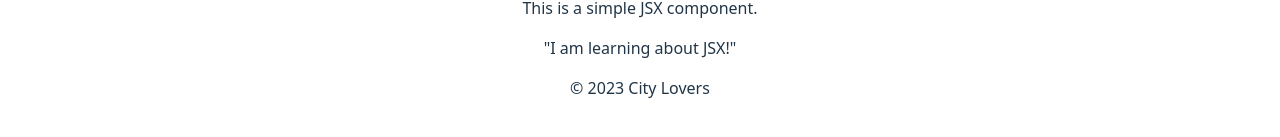
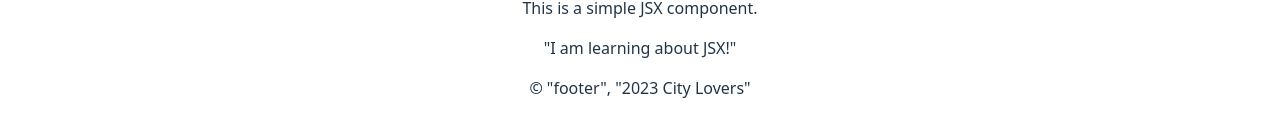
Before and after one commit to AdejareAyomikun/alx-fe-reactjs, a React (Vite) app in the folder alx-react-app/: page / in a window 1280 px wide. Shown: the part 481-618 px from the top of the page. Built offline with nearby package versions, Linux system fonts and the light colour scheme.

Commit message:
Added Header.jsx,MainContent.jsx,Footer.jsx

```diff
--- a/alx-react-app/src/components/Footer.jsx
+++ b/alx-react-app/src/components/Footer.jsx
@@ -1,7 +1,7 @@
 function Footer() {
   return (
     <footer>
-      <p>© 2023 City Lovers</p>
+      <p>© "footer", "2023 City Lovers"</p>
     </footer>
   );
 }
```
